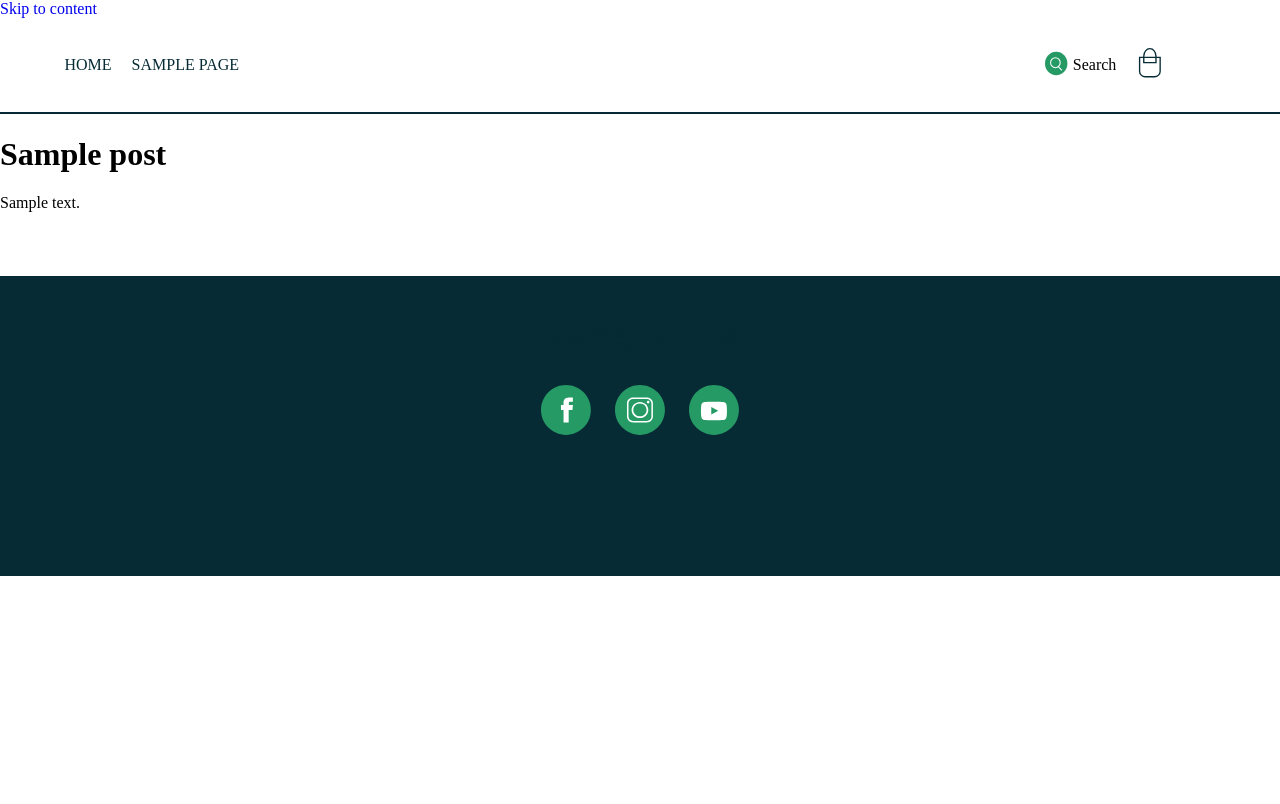
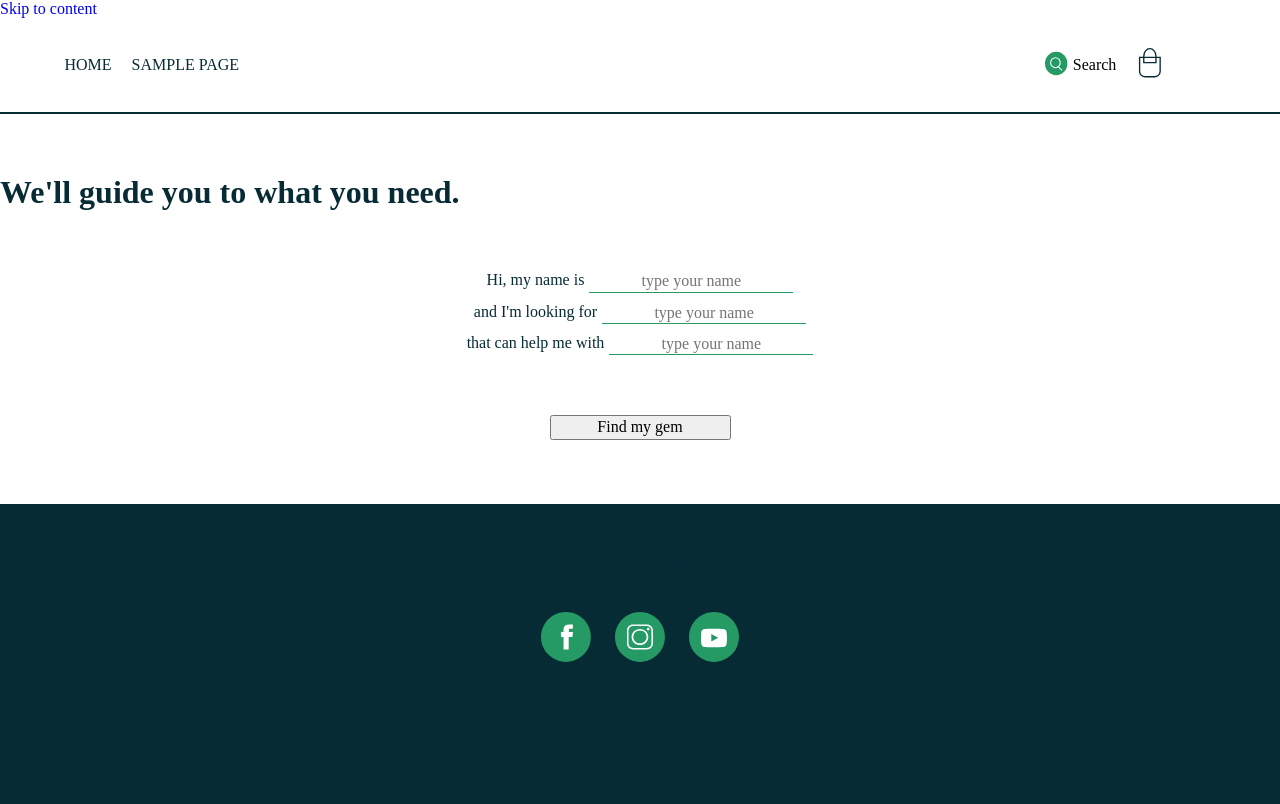
Before and after one commit to redacademy/daria-winter-2019, a WordPress theme: template themes/daria-day/page-find-your-gemstone.php in a window 1280 px wide. Before the commit the page ends 576 px from the top, so only its background shows below. Run offline with PHP 8.4 and a stand-in for WordPress, Linux system fonts and the light colour scheme; the site name, menu and one post (Sample post) are stand-ins, and other content is empty; some libraries are stand-ins or nearby versions.

Commit message:
basic html and styling of find-gemstone page

```diff
--- a/themes/daria-day/page-find-your-gemstone.php
+++ b/themes/daria-day/page-find-your-gemstone.php
@@ -17,24 +17,30 @@ get_header();
 
 	<div id="primary" class="content-area">
 		<main id="main" class="site-main">
+			<section class="find-gemstone-search">
+				<h1>We'll guide you to what you need.</h1>
+				<form class="find-gemstone-form">
+					<div>
+						<label for="find-gemstone-name">Hi, my name is</label>
+						<input type="text" name="name" id="find-gemstone-name" placeholder="type your name">
+					</div>
+					<div>
+						<label for="find-gemstone-name">and I'm looking for</label>
+						<input type="text" name="name" id="find-gemstone-name" placeholder="type your name">
+					</div>
+					<div>
+						<label for="find-gemstone-name">that can help me with</label>
+						<input type="text" name="name" id="find-gemstone-name" placeholder="type your name">
+					</div>
+				</form>
+				<button type="submit">Find my gem</button>
+			</section>
 
-		<?php
-		while ( have_posts() ) :
-			the_post();
-
-			get_template_part( 'template-parts/content', 'page' );
-
-			// If comments are open or we have at least one comment, load up the comment template.
-			if ( comments_open() || get_comments_number() ) :
-				comments_template();
-			endif;
-
-		endwhile; // End of the loop.
-		?>
+			<section class="find-gemstone-results">
+			</section>
 
 		</main><!-- #main -->
 	</div><!-- #primary -->
 
 <?php
-get_sidebar();
 get_footer();
--- a/themes/daria-day/sass/abstracts/_variables.scss
+++ b/themes/daria-day/sass/abstracts/_variables.scss
@@ -8,6 +8,7 @@ $menu-spacing: 10px;
 $menu-border-size: 2px;
 
 // Colours
+$brand-colour-bright-green: #269a65;
 $brand-colour-green: #0c5535;
 $brand-colour-evergreen: #062b35;
 
--- /dev/null
+++ b/themes/daria-day/sass/pages/_find-gemstone.scss
@@ -0,0 +1,52 @@
+/*
+=========================
+Find Gemstone General Styline
+=========================
+*/
+
+
+/*
+=========================
+Find Gemstone Search Styling
+=========================
+*/
+
+
+.find-gemstone-search {
+  color: $brand-colour-evergreen;
+
+  h1 {
+    margin: 60px auto;
+  }
+
+  form {
+
+    div {
+      display: flex;
+      flex-flow: row nowrap;
+      justify-content: center;
+
+      margin: 10px;
+    }
+
+    input {
+      margin-left: 5px;
+
+      border: none;
+      border-bottom: 1px solid $brand-colour-bright-green;
+      text-align: center;
+    }
+  }
+
+  button {
+    display: block;
+    width: 181px;
+    margin: 60px auto;
+  }
+}
+
+/*
+=========================
+Find Gemstone Results Styling
+=========================
+*/
--- a/themes/daria-day/sass/style.scss
+++ b/themes/daria-day/sass/style.scss
@@ -74,6 +74,7 @@ sass/
 
 //Pages
 @import 'pages/about-us';
+@import 'pages/find-gemstone';
 
 /*
 =========================
--- a/themes/daria-day/style.css
+++ b/themes/daria-day/style.css
@@ -1123,6 +1123,47 @@ Media
 
 /*
 =========================
+Find Gemstone General Styline
+=========================
+*/
+/*
+=========================
+Find Gemstone Search Styling
+=========================
+*/
+.find-gemstone-search {
+  color: #062b35; }
+  .find-gemstone-search h1 {
+    margin: 60px auto; }
+  .find-gemstone-search form div {
+    display: -webkit-box;
+    display: -ms-flexbox;
+    display: flex;
+    -webkit-box-orient: horizontal;
+    -webkit-box-direction: normal;
+        -ms-flex-flow: row nowrap;
+            flex-flow: row nowrap;
+    -webkit-box-pack: center;
+        -ms-flex-pack: center;
+            justify-content: center;
+    margin: 10px; }
+  .find-gemstone-search form input {
+    margin-left: 5px;
+    border: none;
+    border-bottom: 1px solid #269a65;
+    text-align: center; }
+  .find-gemstone-search button {
+    display: block;
+    width: 181px;
+    margin: 60px auto; }
+
+/*
+=========================
+Find Gemstone Results Styling
+=========================
+*/
+/*
+=========================
 General
 =========================
 */
```
